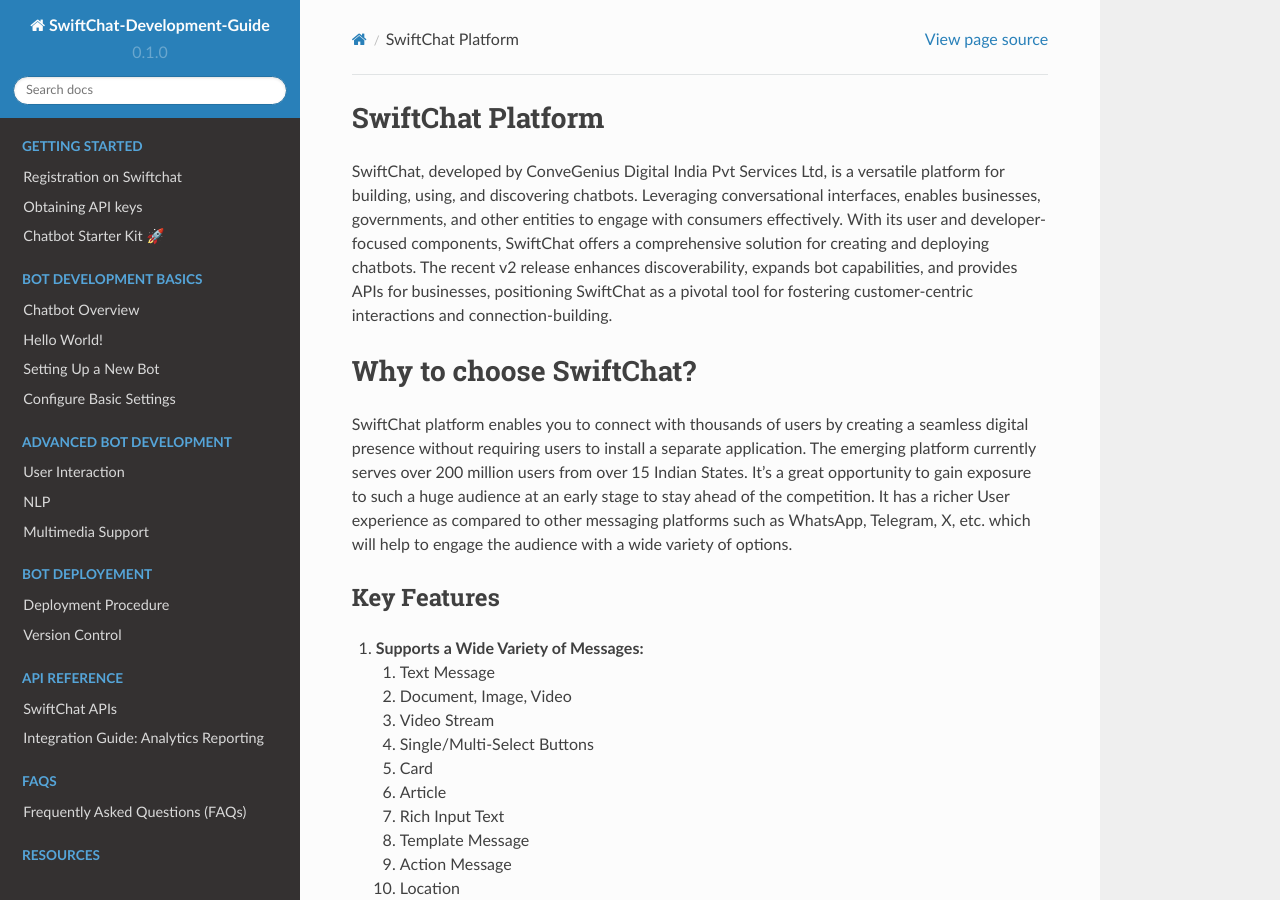
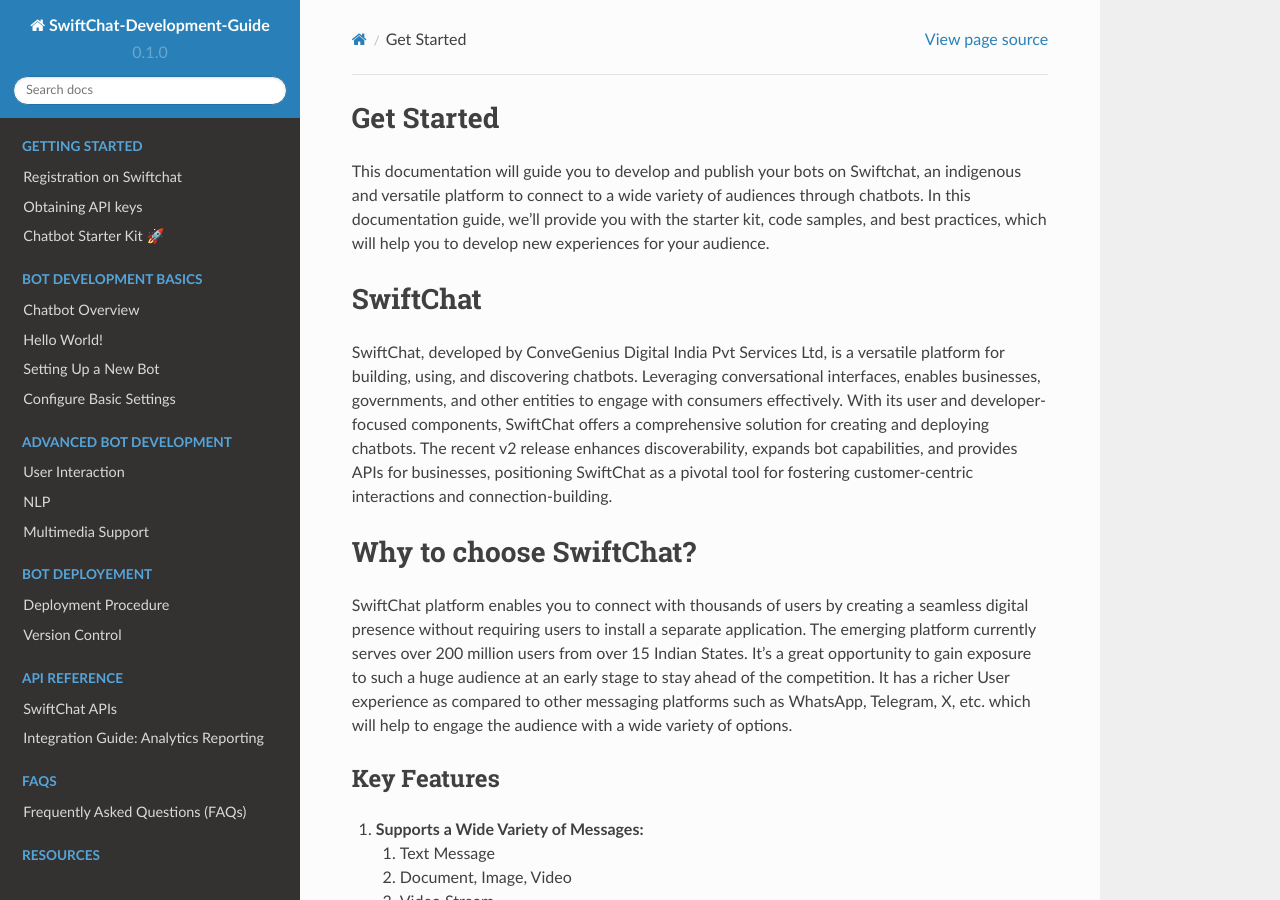
Before and after one commit to Priyanka-sharma181/Chatbot-Development-Guide, a Sphinx documentation site: the page built from docs/source/index.rst, in a window 1280 px wide and 900 px high. Built offline with Sphinx 7.4.7 and the Read the Docs theme 2.0.0, drawn with Linux system fonts in a browser that asks for light colours.

Commit message:
Update index.rst

```diff
--- a/docs/source/index.rst
+++ b/docs/source/index.rst
@@ -1,4 +1,8 @@
-SwiftChat Platform
+Get Started
+====================
+This documentation will guide you to develop and publish your bots on Swiftchat, an indigenous and versatile platform to connect to a wide variety of audiences through chatbots. In this documentation guide, we'll provide you with the starter kit, code samples, and best practices, which will help you to develop new experiences for your audience.
+
+SwiftChat
 ====================
 SwiftChat, developed by ConveGenius Digital India Pvt Services Ltd, is a versatile platform for building, using, and discovering chatbots. Leveraging conversational interfaces, enables businesses, governments, and other entities to engage with consumers effectively. With its user and developer-focused components, SwiftChat offers a comprehensive solution for creating and deploying chatbots. The recent v2 release enhances discoverability, expands bot capabilities, and provides APIs for businesses, positioning SwiftChat as a pivotal tool for fostering customer-centric interactions and connection-building.
 
```
